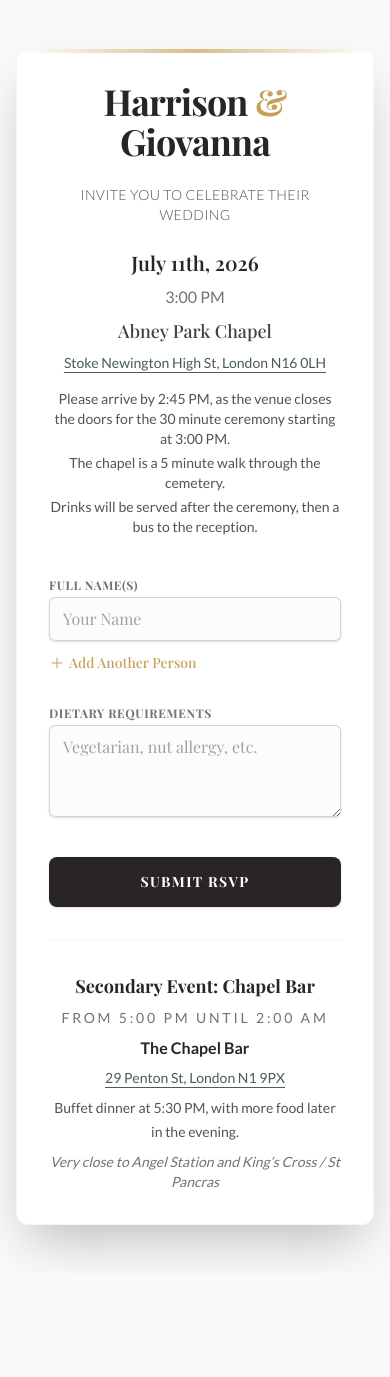
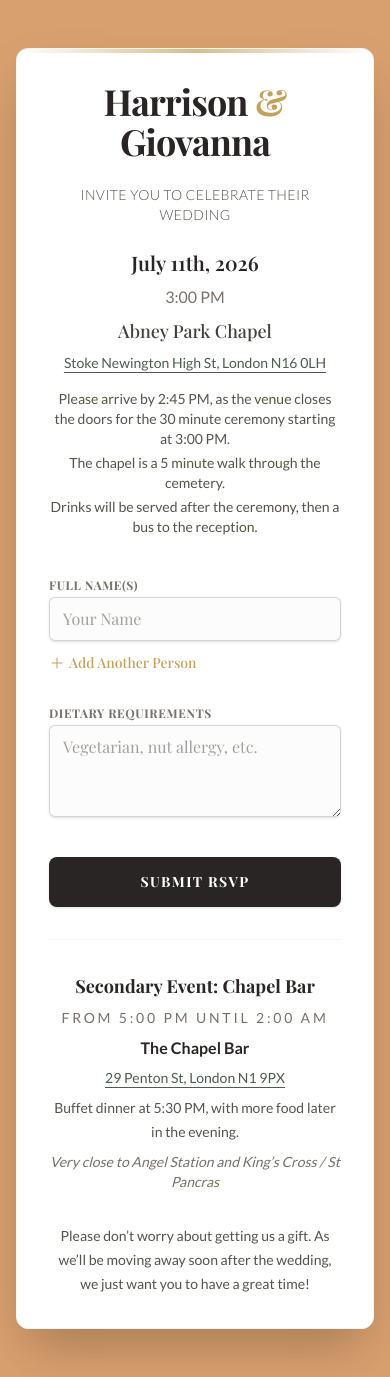
Before and after one commit to HazzaDaBird/WeddingRSVP, a React (Vite) app in the folder RSVP-App/: page / in a window 390 px wide. Before the commit the page ends 1273 px from the top, so only its background shows below. Built offline with nearby package versions, Linux system fonts and the light colour scheme; a web font is replaced by a local one.

Commit message:
Update RSVP page styling and gift note

```diff
--- a/RSVP-App/src/components/RSVPForm.jsx
+++ b/RSVP-App/src/components/RSVPForm.jsx
@@ -79,7 +79,7 @@ const RSVPForm = () => {
   };
 
   return (
-    <div className="min-h-screen py-12 px-4 sm:px-6 lg:px-8 font-serif flex items-center justify-center relative overflow-hidden bg-wedding-sand">
+    <div className={`min-h-screen py-12 px-4 sm:px-6 lg:px-8 font-serif flex items-center justify-center relative overflow-hidden ${showBackground ? 'bg-wedding-sand' : 'bg-[#d9a06f]'}`}>
       {showBackground && <div className="absolute inset-0" style={backgroundStyle}></div>}
       <div className="max-w-2xl w-full bg-white p-8 md:p-12 rounded-xl shadow-2xl border border-stone-100 relative z-10">
         {/* Decorative top border */}
@@ -216,6 +216,10 @@ const RSVPForm = () => {
             </p>
           </div>
         </div>
+
+        <p className="mt-8 text-sm text-stone-600 font-sans leading-6 text-center">
+          Please don’t worry about getting us a gift. As we’ll be moving away soon after the wedding, we just want you to have a great time!
+        </p>
       </div>
     </div>
   );
```
